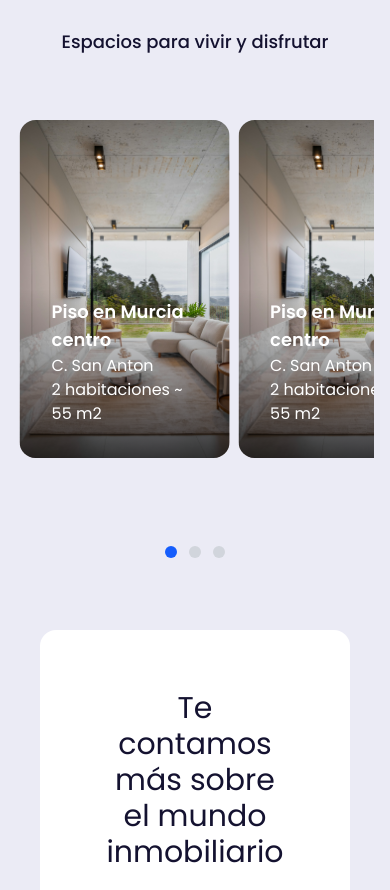
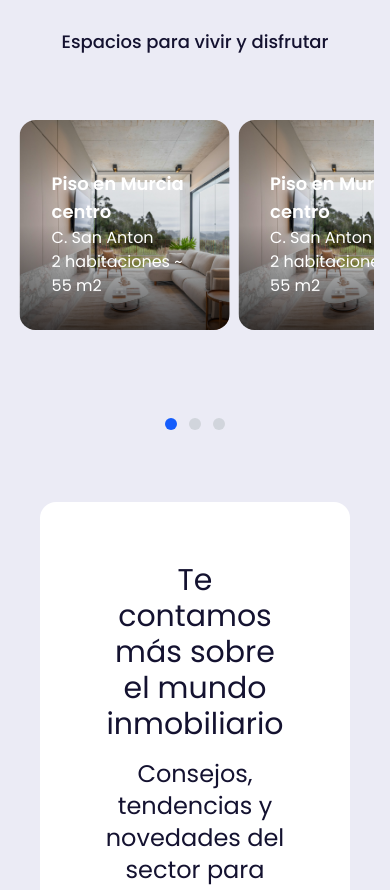
Before and after one commit to pamonge/Mondial, a React (Vite) app: page / in a window 390 px wide. Shown: the part 4100-4990 px from the top of the page. Built offline with nearby package versions, Linux system fonts and the light colour scheme.

Commit message:
style: cambie estilos para movile

```diff
--- a/src/data/dataServices.js
+++ b/src/data/dataServices.js
@@ -1,5 +1,5 @@
 import img from '../assets/img.jpg'
-
+//info de servicios de comprar, vender y alquilar usado en carousel y paginas de servicios
 const dataServices = {
     buy: {
         title: 'Encuentra el hogar que siempre soñaste',
--- a/src/styles/carouselStyles/cardCarouselComponentStyles.js
+++ b/src/styles/carouselStyles/cardCarouselComponentStyles.js
@@ -6,7 +6,16 @@ const cardCarouselStyles = {
                 cursor-pointer
                 rounded-2xl   `,
 
-    imgContainer: `rounded-2xl overflow-hidden mb-4 sm:mb-6 relative h-[40vh]  md:h-[500px]`,
+    imgContainer: `
+        rounded-2xl
+        overflow-hidden
+        mb-4 sm:mb-6
+        relative
+        aspect-square
+        h-auto
+        lg:h-[500px]
+        lg:aspect-auto
+    `,
     imgCard: "w-full h-full object-cover transition-transform duration-500 hover:scale-110",
     spanCategory: `absolute top-3 left-4 border border-blue-300 text-xs sm:text-sm rounded-xl px-3 sm:px-4 py-2 font-bold capitalize bg-white/95 text-blue-700 shadow-sm`,
     textContainer: `px-2 sm:px-0 flex flex-col gap-3 sm:gap-4`,
```
